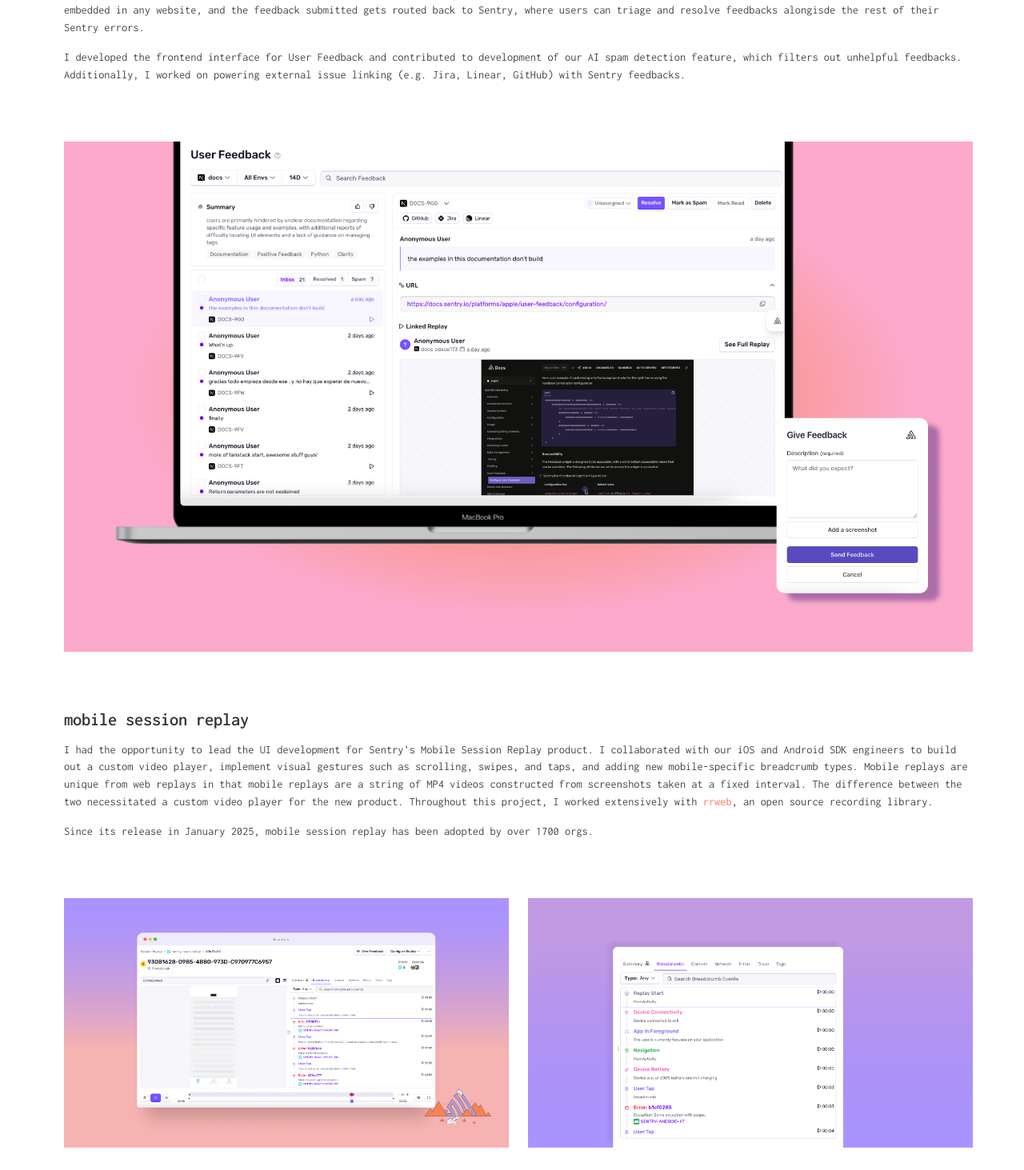
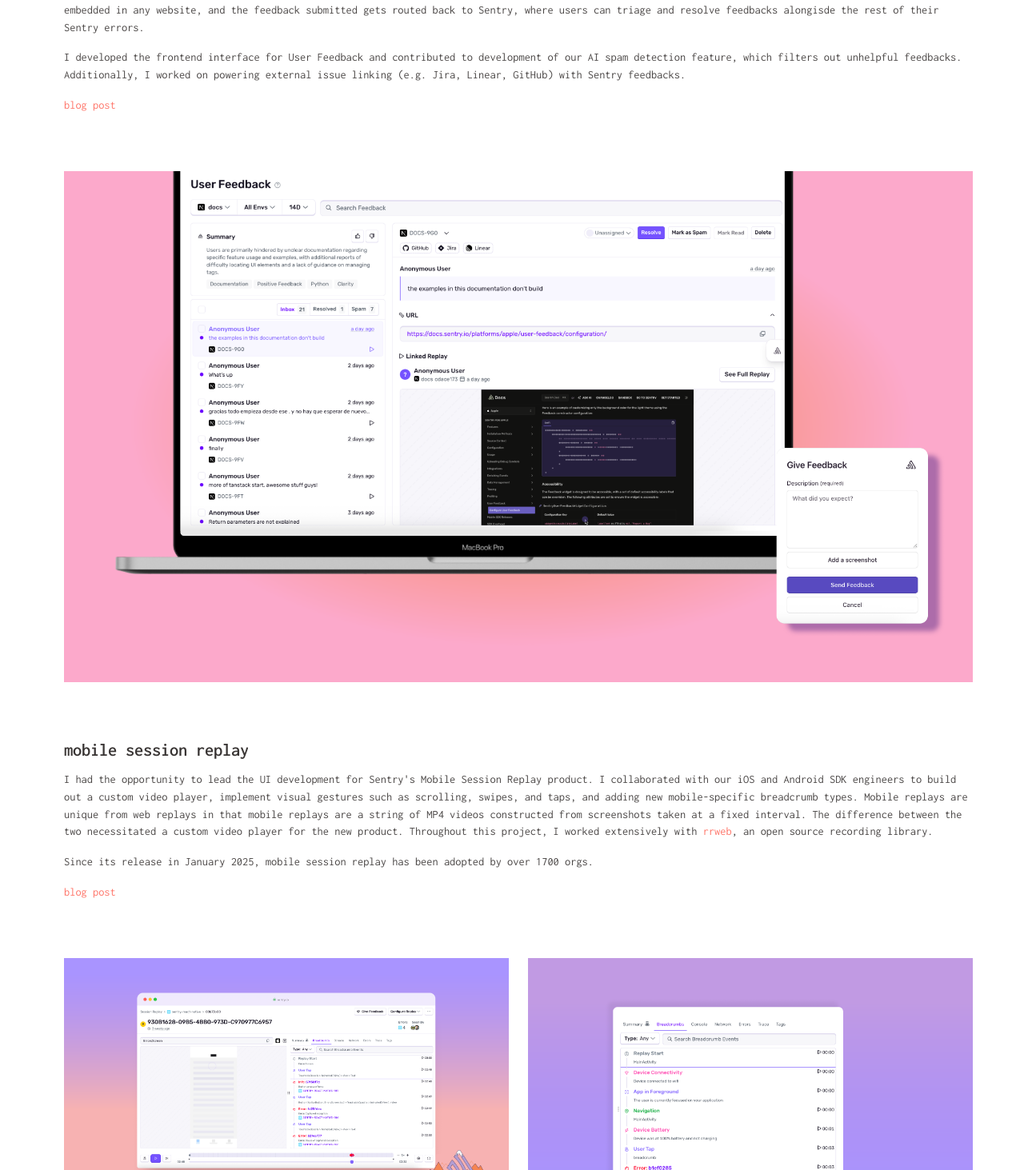
Before and after one commit to michellewzhang/portfolio, a React (Create React App) app: page /sentry in a window 1280 px wide. Shown: the part 2047-3510 px from the top of the page at 80% size. Built offline with nearby package versions, Linux system fonts and the light colour scheme.

Commit message:
blog post links

```diff
--- a/src/components/Sentry/Sentry.js
+++ b/src/components/Sentry/Sentry.js
@@ -128,6 +128,10 @@
             feedbacks. Additionally, I worked on powering external issue linking (e.g. Jira, Linear, GitHub)
             with Sentry feedbacks.
             </BodyText>
+            <BodyText><a href="https://blog.sentry.io/introducing-screenshots-and-spam-detection-to-user-feedback/" target="_blank" rel="noopener noreferrer" className="highlight-link">
+              blog post
+            </a>
+            </BodyText>
             </>
         }
       />
@@ -153,6 +157,10 @@
             <BodyText>
             Since its release in January 2025, mobile session replay has been adopted
             by over 1700 orgs.
+            </BodyText>
+            <BodyText><a href="https://blog.sentry.io/session-replay-for-mobile-is-now-generally-available-see-what-your-users-see/" target="_blank" rel="noopener noreferrer" className="highlight-link">
+              blog post
+            </a>
             </BodyText>
             </>
         }
@@ -200,6 +208,10 @@
             of sessions that were healthy, abormal, errored, and crashed; a chart mapping release adoption for recent mobile releases;
             and a chart showing the number of new issues per release.
             </BodyText>
+            <BodyText><a href="https://blog.sentry.io/introducing-session-health-in-sentry-now-in-open-beta/" target="_blank" rel="noopener noreferrer" className="highlight-link">
+              blog post
+            </a>
+            </BodyText>
             </>
         }
         image={{ src: insights, alt: "Session Health Insights" }}
```
